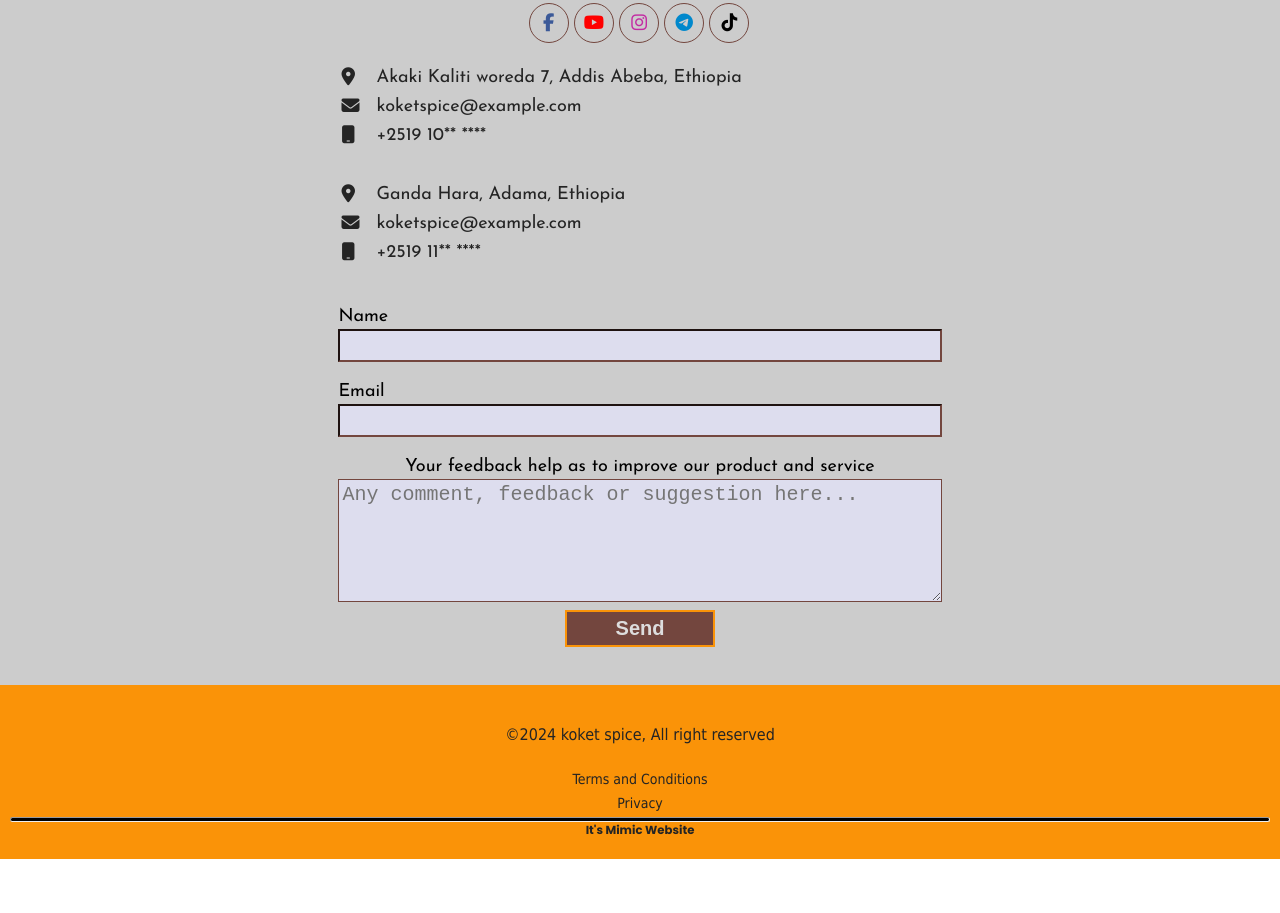
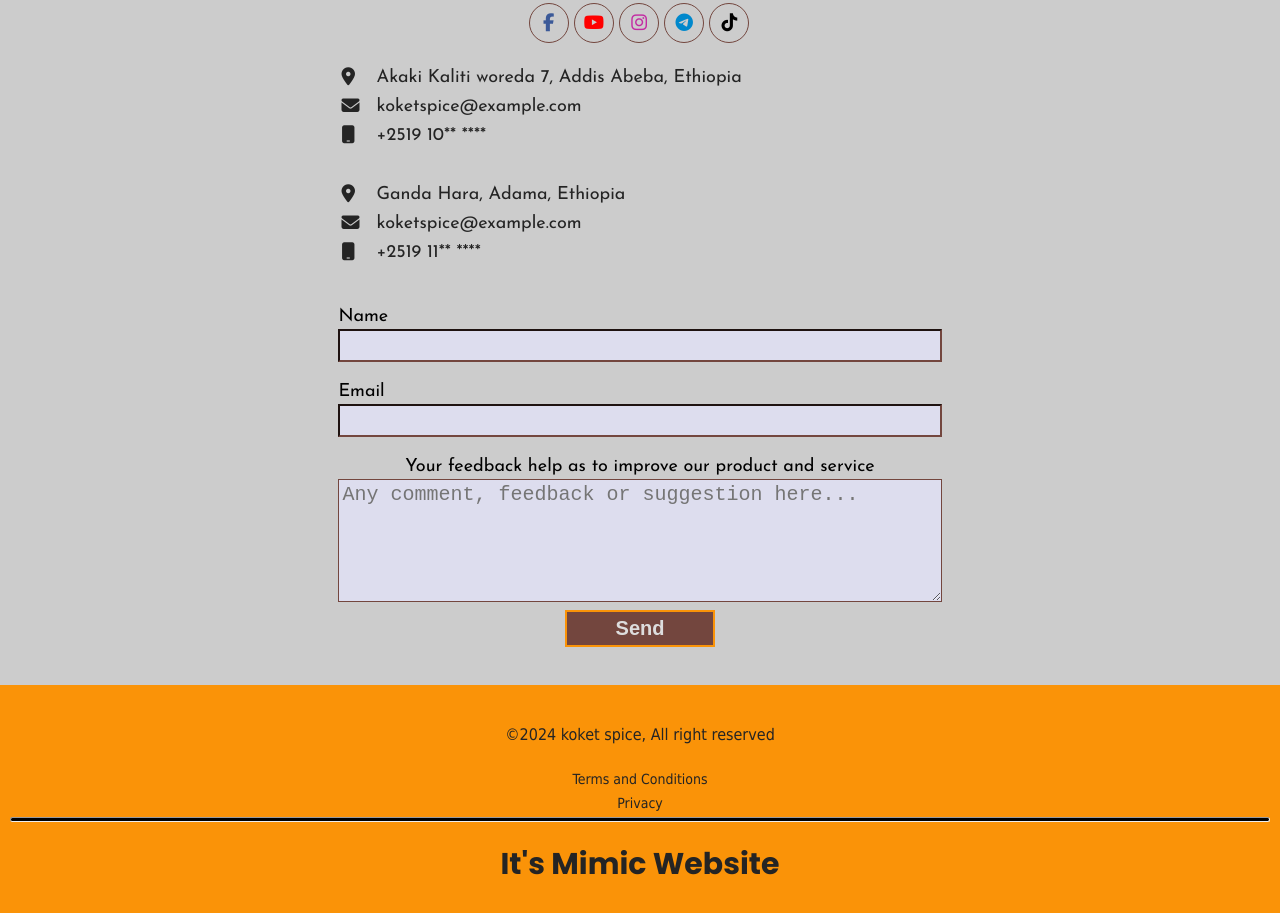
Before and after one commit to Alwan-mio/koket_spicy, a plain HTML site: page index.html in a window 1280 px wide. Shown: the part 2700-3613 px from the top of the page. Before the commit the page ends 3559 px from the top, so only its background shows below. Drawn offline with Linux system fonts and the light colour scheme.

Commit message:
Update style.css

```diff
--- a/styles/style.css
+++ b/styles/style.css
@@ -496,8 +496,8 @@ footer a:hover {
    align-items: center;
 }
 
-/* style fake class */
-.fake {
+/* style mimic class */
+.mimic {
    padding: 20px;
    font-size: 30px;
 }
```
